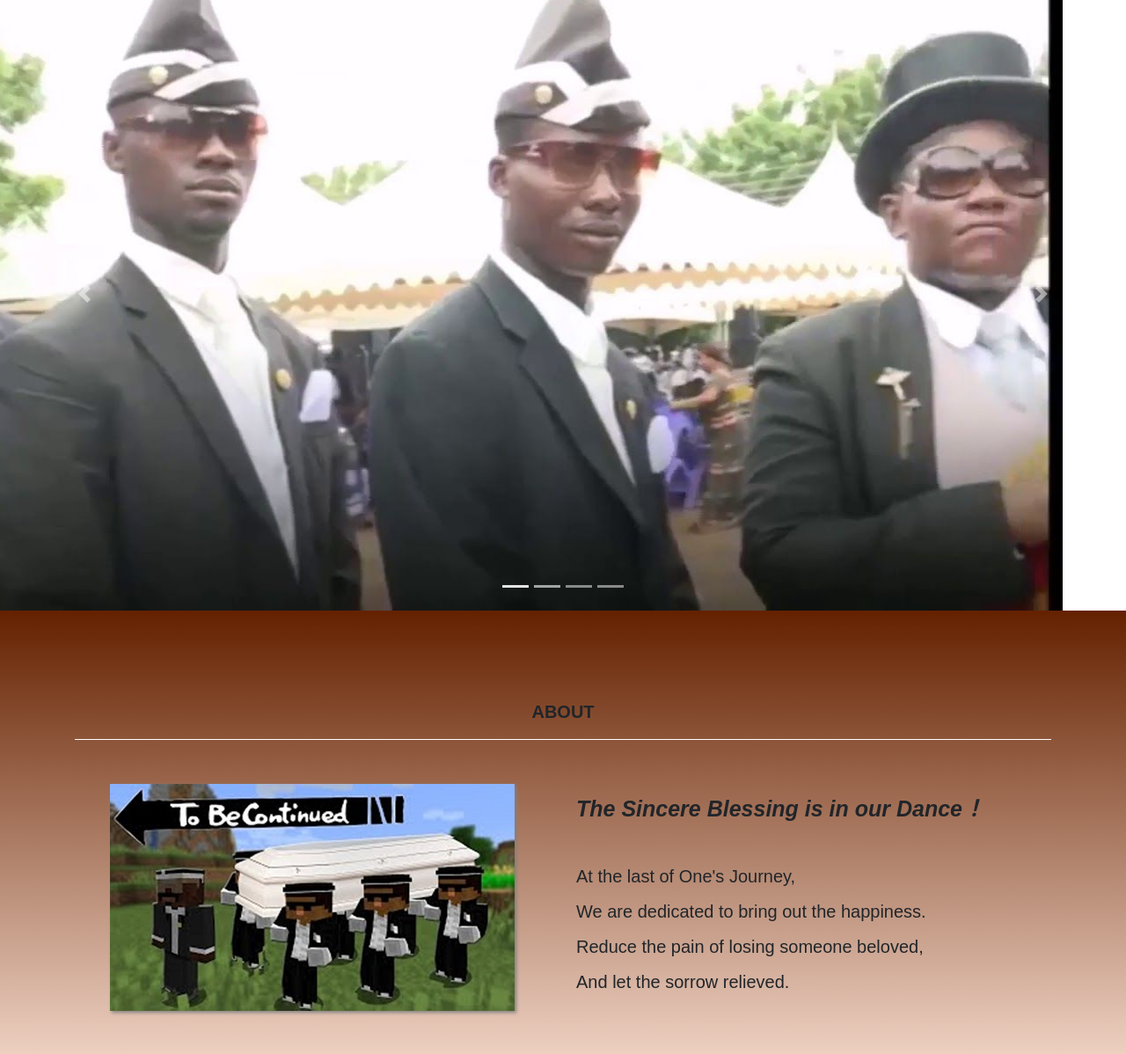
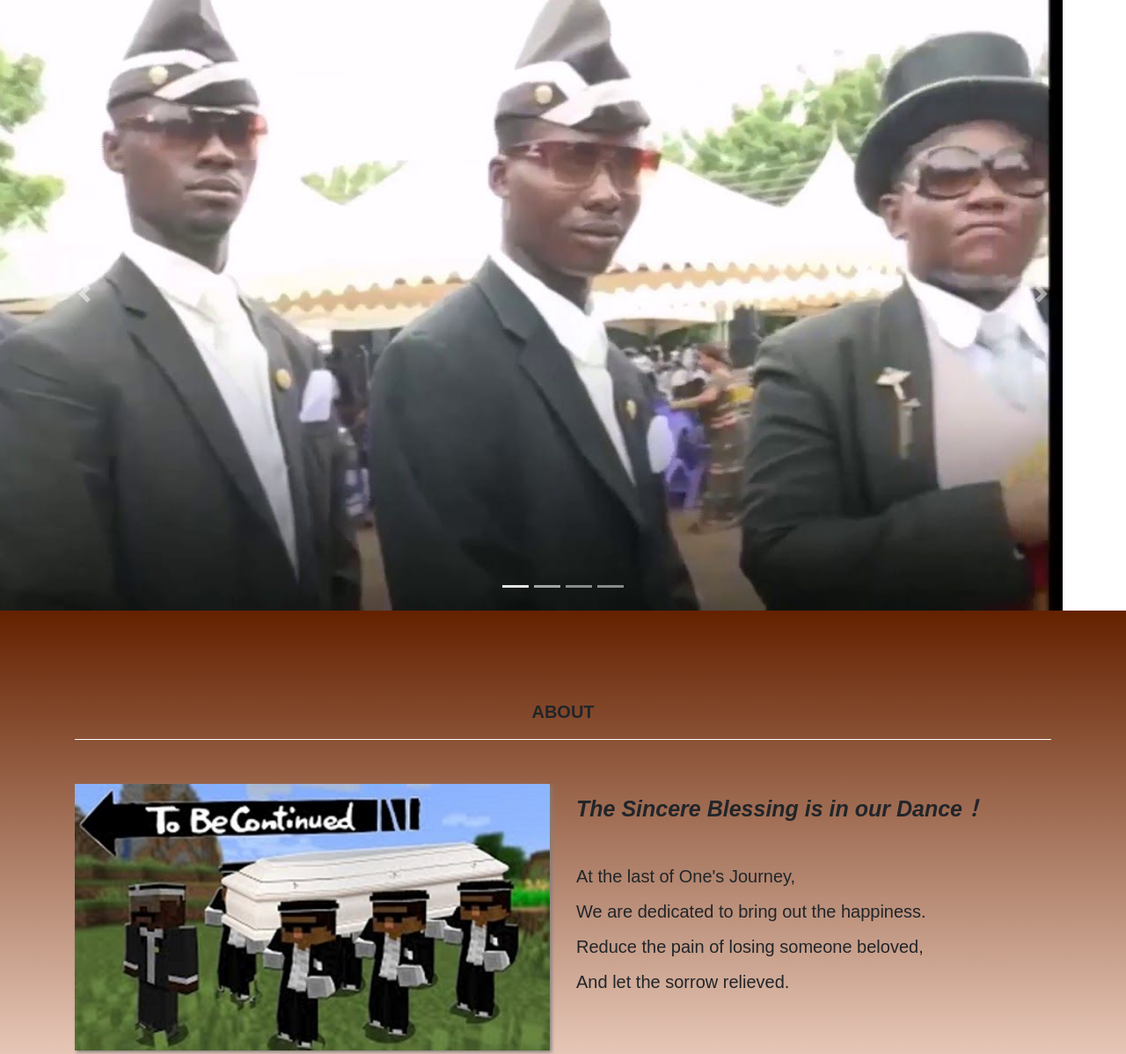
Before and after one commit to RonToSucceed/WebDesign, a plain HTML site: page index.html in a window 1280 px wide. Shown: the part 102-1300 px from the top of the page at 88% size. Drawn offline with Linux system fonts and the light colour scheme.

Commit message:
no message

```diff
--- a/css/style.css
+++ b/css/style.css
@@ -17,13 +17,20 @@ p {
 	height: 50px;
 }
 
+@media (min-width: 320px) {
+	.about img{
+		width: 290px;
+	}
+}
+
 @media (min-width: 768px) {
 /*nav選單*/
 	.navbar{
-	padding-left:50px!important;
-	padding-right:50px!important;
+		padding-left: 50px!important;
+		padding-right:50px!important;
+	}
 }
-}
+
 
 .banner {
 	margin-top: 76px;
@@ -39,6 +46,7 @@ p {
 
 .about img {
 	box-shadow:2px 2px 4px gray;
+	width: 100%;
 }
 .title {
 	font-size:20px;
```
